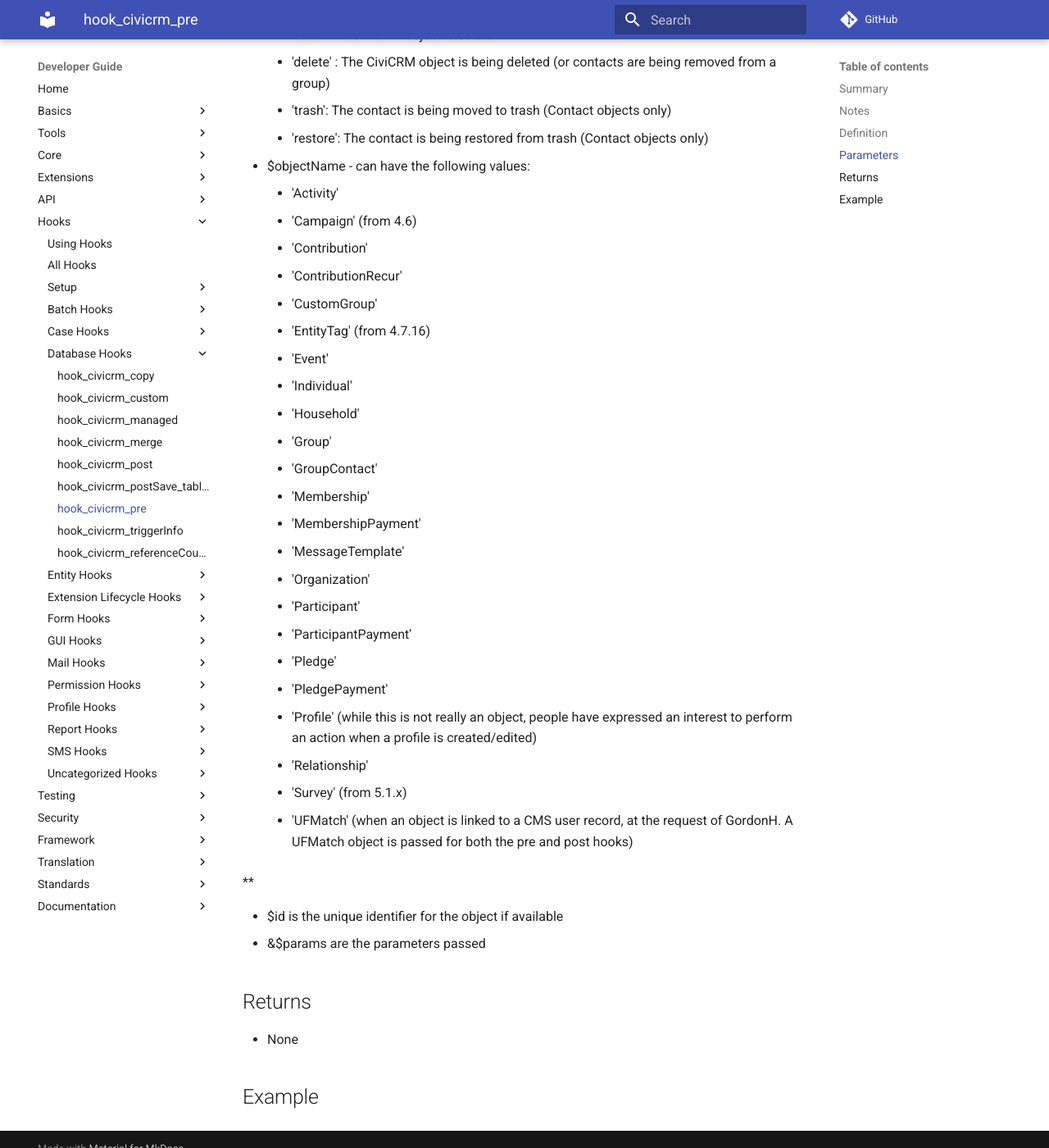
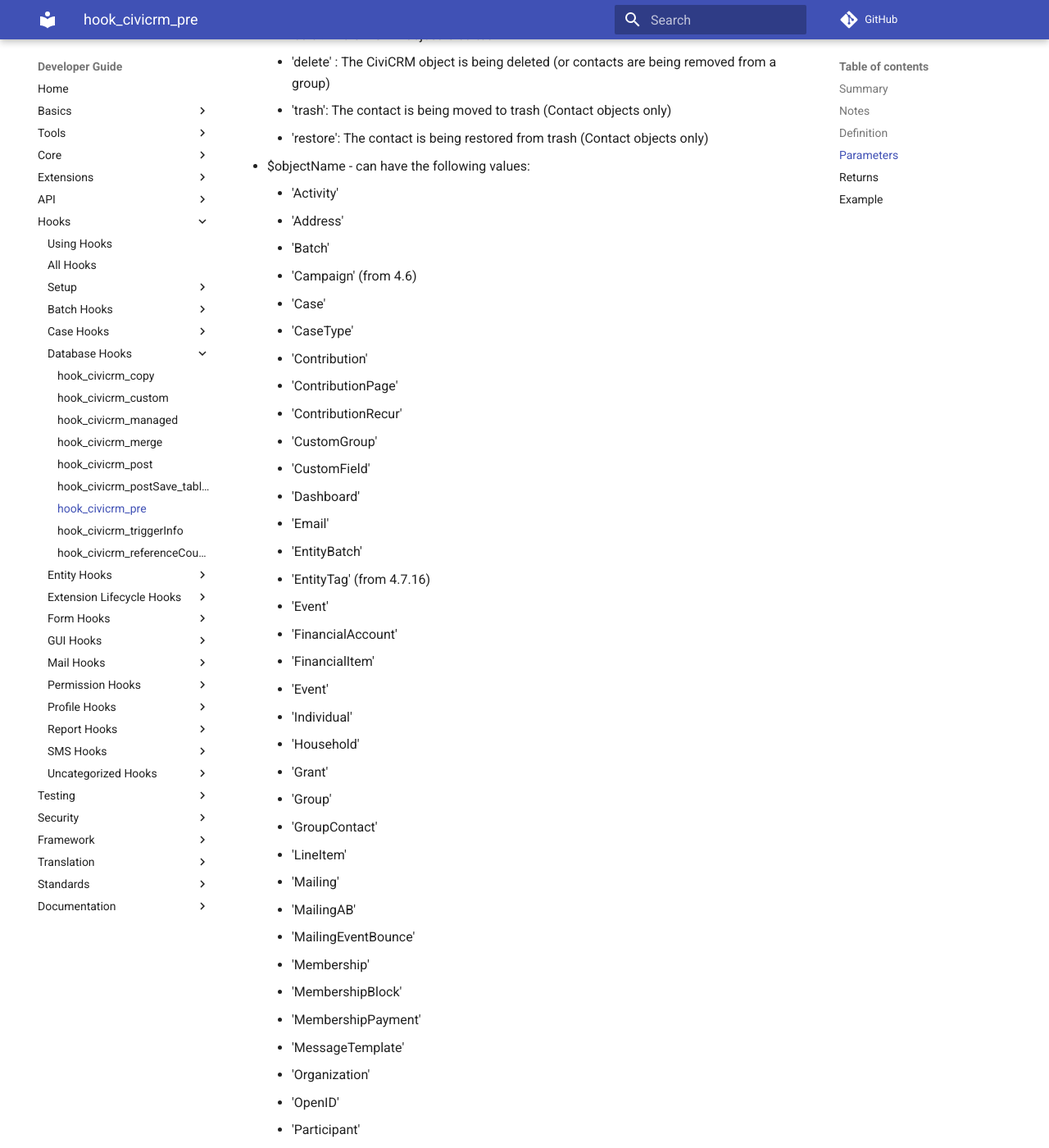
Before and after one commit to civicrm/civicrm-dev-docs, an MkDocs documentation site: the page built from docs/hooks/hook_civicrm_pre.md, in a window 1280 px wide and 1400 px high, scrolled down 983 px. Shown: the whole window at 82% size. Built offline with MkDocs 1.6.1 and Material for MkDocs 9.7.7, drawn with Linux system fonts in a browser that asks for light colours; comment, search, counter and statistics services are not loaded; old or Windows-style settings are respelled for this version of MkDocs; some of the changed text lies outside the part shown.

Commit message:
Update the list of Pre and Post EntityTypes after grepping the CRM/ folder

```diff
--- a/docs/hooks/hook_civicrm_pre.md
+++ b/docs/hooks/hook_civicrm_pre.md
@@ -39,20 +39,39 @@
 
 -   $objectName - can have the following values:
     -   'Activity'
+    -   'Address'
+    -   'Batch'
     -   'Campaign' (from 4.6)
+    -   'Case'
+    -   'CaseType'
     -   'Contribution'
+    -   'ContributionPage'
     -   'ContributionRecur'
     -   'CustomGroup'
+    -   'CustomField'
+    -   'Dashboard'
+    -   'Email'
+    -   'EntityBatch'
     -   'EntityTag' (from 4.7.16)
+    -   'Event'
+    -   'FinancialAccount'
+    -   'FinancialItem'
     -   'Event'
     -   'Individual'
     -   'Household'
+    -   'Grant'
     -   'Group'
     -   'GroupContact'
+    -   'LineItem'
+    -   'Mailing'
+    -   'MailingAB'
+    -   'MailingEventBounce'
     -   'Membership'
+    -   'MembershipBlock'
     -   'MembershipPayment'
     -   'MessageTemplate'
     -   'Organization'
+    -   'OpenID'
     -   'Participant'
     -   'ParticipantPayment'
     -   'Pledge'
```
Also changed, not shown: other parts of docs/hooks/hook_civicrm_pre.md (+5 -0 lines), docs/hooks/hook_civicrm_post.md (+19 -8 lines).
